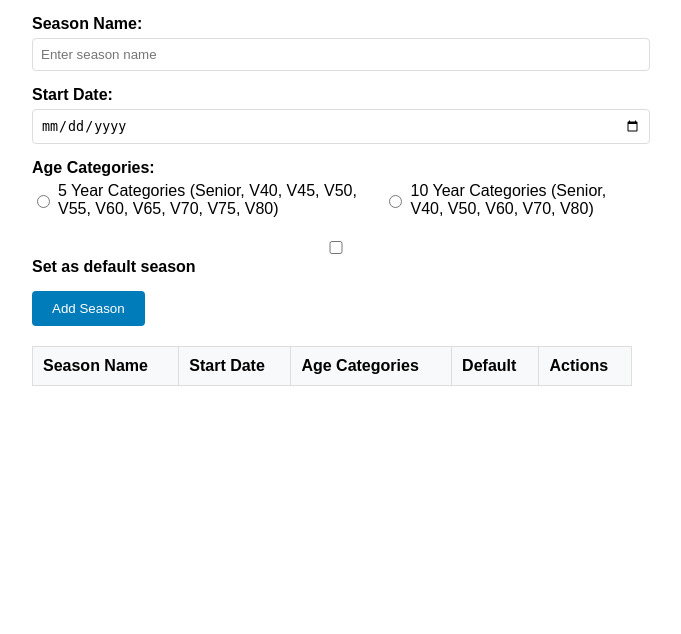
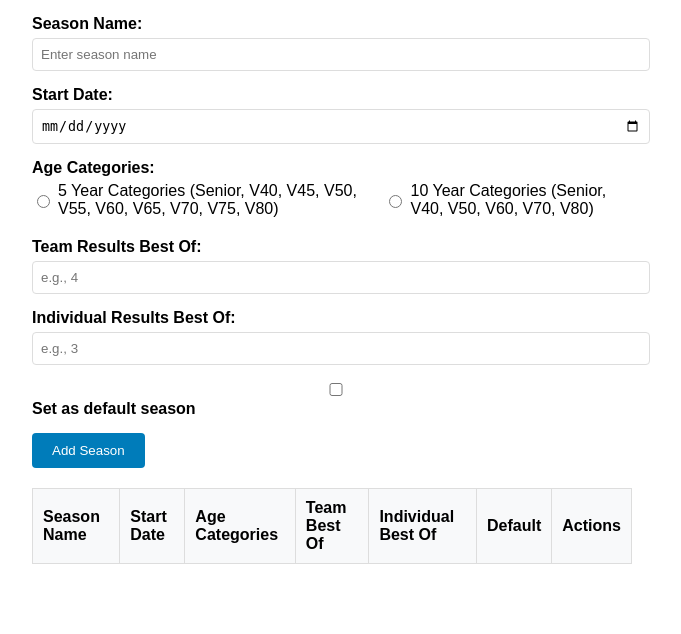
Before and after one commit to Romsey-Road-Runners/cc6-app, a Flask app: page /seasons in a window 1280 px wide. Shown: the part 387-1021 px from the top of the page, without its empty margins (308-989 px from the left). Before the commit the page ends 773 px from the top, so only its background shows below. Run offline with Flask 3, Linux system fonts and the light colour scheme; the visitor is signed in with stand-in values (Sample User, id 1); data that the repository does not hold is empty.

Commit message:
Store season scoring in database

```diff
--- a/app/app.py
+++ b/app/app.py
@@ -140,6 +140,7 @@ def get_race_with_results(season_name, race_name):
 def get_championship_results(season_name, gender):
     """API endpoint to get championship standings"""
     races = database.get_races_by_season(season_name)
+
     if not races:
         return jsonify({"error": "No races found for season"}), 404
 
@@ -797,6 +798,10 @@ def add_season():
     season_name = request.form.get("season_name", "").strip()
     start_date = request.form.get("start_date", "").strip()
     is_default = request.form.get("is_default") == "true"
+    team_results_best_of = request.form.get("team_results_best_of", "").strip()
+    individual_results_best_of = request.form.get(
+        "individual_results_best_of", ""
+    ).strip()
 
     try:
         age_category_size = int(request.form.get("age_category_size", 5))
@@ -823,7 +828,14 @@ def add_season():
         if is_default:
             database.clear_default_seasons()
 
-        database.create_season(season_name, age_category_size, is_default, start_date)
+        database.create_season(
+            season_name,
+            age_category_size,
+            is_default,
+            start_date,
+            team_results_best_of,
+            individual_results_best_of,
+        )
         flash("Season added successfully!")
     except Exception as e:
         print(f"Error creating season: {e}")
@@ -852,20 +864,27 @@ def update_season(season_name):
     age_category_size = int(request.form.get("age_category_size", 5))
     start_date = request.form.get("start_date", "").strip()
     is_default = request.form.get("is_default") == "true"
+    team_results_best_of = request.form.get("team_results_best_of", "").strip()
+    individual_results_best_of = request.form.get(
+        "individual_results_best_of", ""
+    ).strip()
 
     try:
         # If setting as default, clear other defaults first
         if is_default:
             database.clear_default_seasons()
 
-        database.update_season(
-            season_name,
-            {
-                "age_category_size": age_category_size,
-                "start_date": start_date,
-                "is_default": is_default,
-            },
-        )
+        update_data = {
+            "age_category_size": age_category_size,
+            "start_date": start_date,
+            "is_default": is_default,
+        }
+        if team_results_best_of:
+            update_data["team_results_best_of"] = team_results_best_of
+        if individual_results_best_of:
+            update_data["individual_results_best_of"] = individual_results_best_of
+
+        database.update_season(season_name, update_data)
         flash("Season updated successfully!")
     except Exception:
         flash("Failed to update season.")
--- a/app/database.py
+++ b/app/database.py
@@ -276,11 +276,22 @@ def clear_default_seasons():
     batch.commit()
 
 
-def create_season(season_name, age_category_size=5, is_default=False, start_date=None):
+def create_season(
+    season_name,
+    age_category_size=5,
+    is_default=False,
+    start_date=None,
+    team_results_best_of=None,
+    individual_results_best_of=None,
+):
     """Create new season"""
     data = {"age_category_size": age_category_size, "is_default": is_default}
     if start_date:
         data["start_date"] = start_date
+    if team_results_best_of:
+        data["team_results_best_of"] = team_results_best_of
+    if individual_results_best_of:
+        data["individual_results_best_of"] = individual_results_best_of
     return db.collection("season").document(season_name).set(data)
 
 
--- a/app/templates/seasons.html
+++ b/app/templates/seasons.html
@@ -46,6 +46,14 @@
             </div>
         </div>
         <div class="form-group">
+            <label for="team_results_best_of">Team Results Best Of:</label>
+            <input type="number" id="team_results_best_of" name="team_results_best_of" placeholder="e.g., 4" min="1">
+        </div>
+        <div class="form-group">
+            <label for="individual_results_best_of">Individual Results Best Of:</label>
+            <input type="number" id="individual_results_best_of" name="individual_results_best_of" placeholder="e.g., 3" min="1">
+        </div>
+        <div class="form-group">
             <label class="checkbox-label">
                 <input type="checkbox" name="is_default" value="true">
                 Set as default season
@@ -60,6 +68,8 @@
                 <th>Season Name</th>
                 <th>Start Date</th>
                 <th>Age Categories</th>
+                <th>Team Best Of</th>
+                <th>Individual Best Of</th>
                 <th>Default</th>
                 <th>Actions</th>
             </tr>
@@ -70,6 +80,8 @@
                 <td>{{ season.name }}</td>
                 <td>{{ season.get('start_date', '') }}</td>
                 <td>{{ season.age_category_size }} Year Categories</td>
+                <td>{{ season.get('team_results_best_of', '') }}</td>
+                <td>{{ season.get('individual_results_best_of', '') }}</td>
                 <td>{{ '✓' if season.get('is_default') else '' }}</td>
                 <td>
                     <a href="{{ url_for('edit_season', season_name=season.name) }}">Edit</a> |
```
Also changed, not shown: app/templates/edit_season.html (+8 -0 lines), app/test_database.py (+58 -0 lines).
